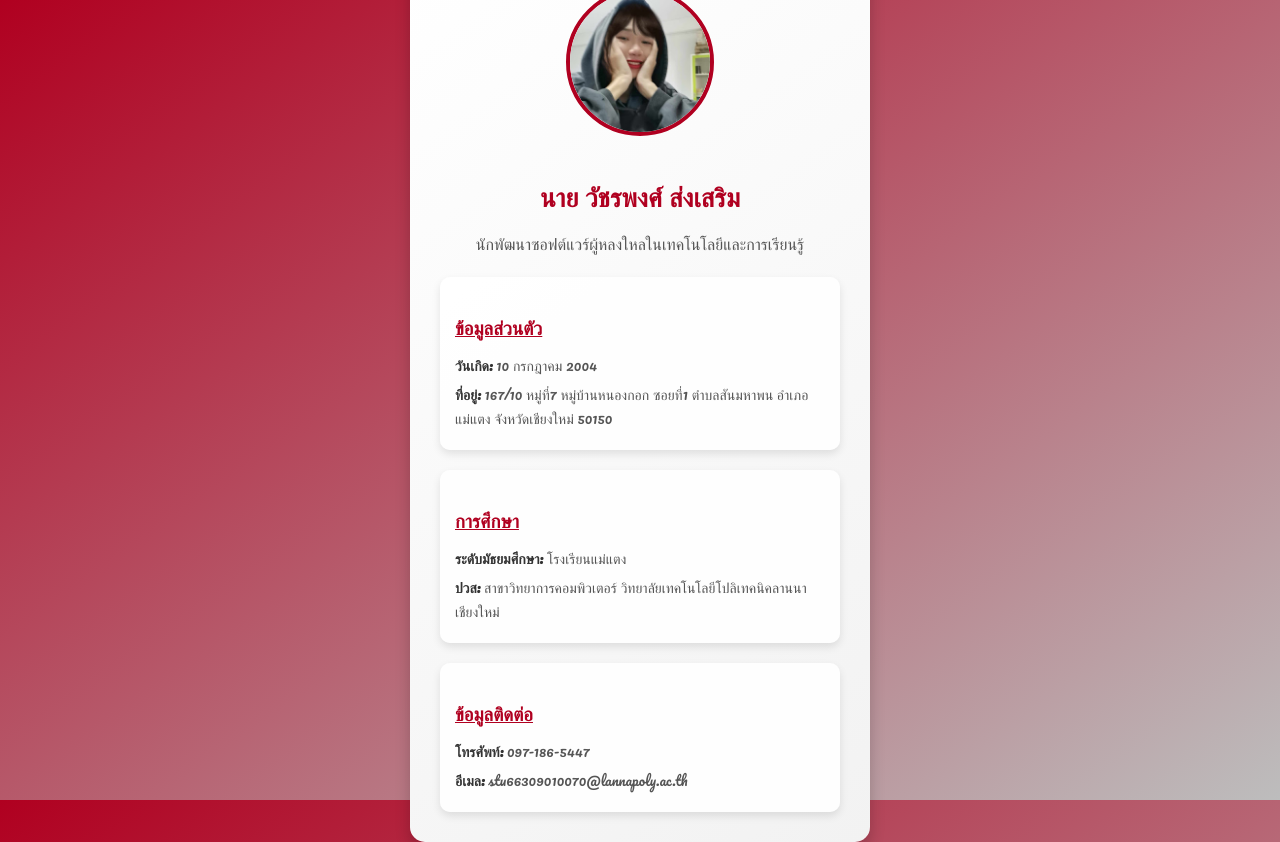
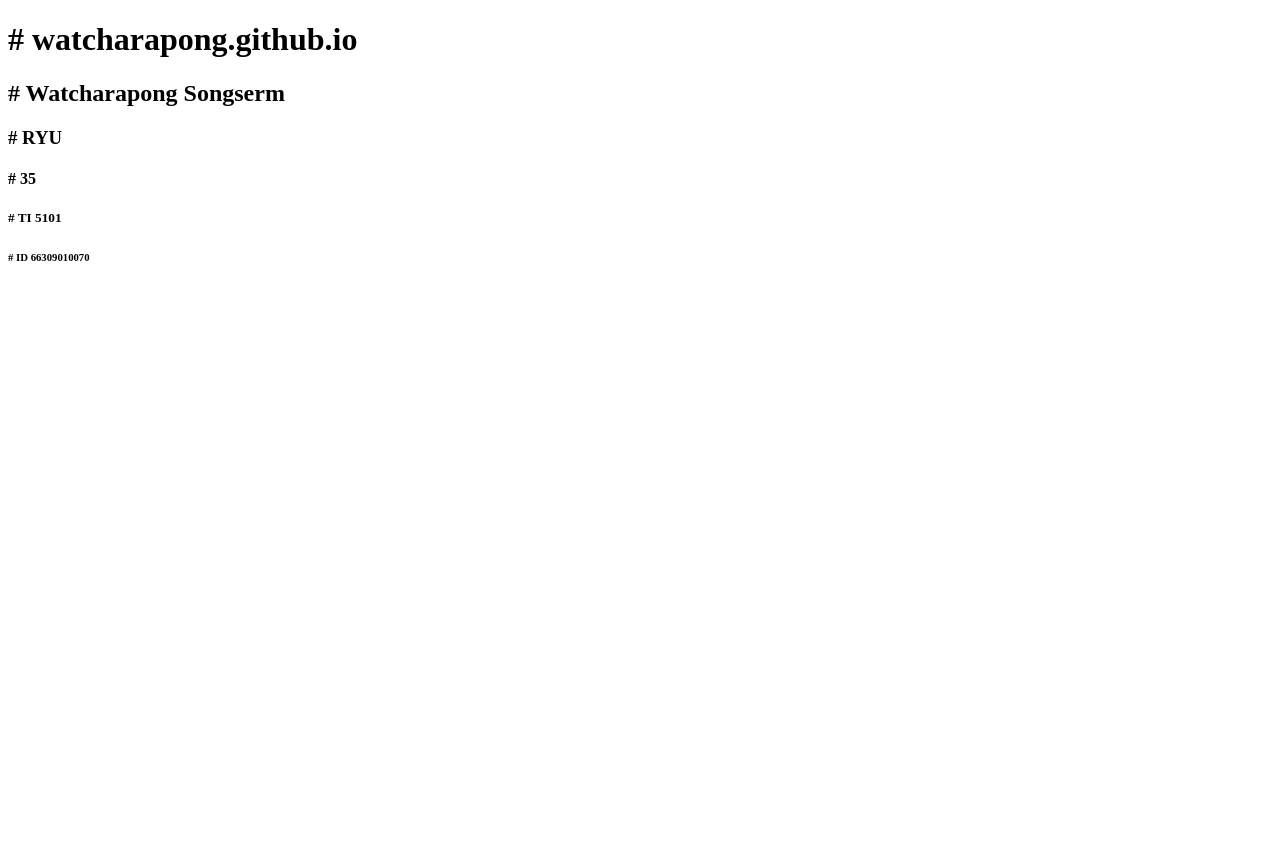
Before and after one commit to Watcharapong2004/watcharapong.github.io, a plain HTML site: page index.html in a window 1280 px wide. After the commit the page ends 800 px from the top, so only its background shows below. Drawn offline with Linux system fonts and the light colour scheme.

Commit message:
Update index.html

```diff
--- a/index.html
+++ b/index.html
@@ -3,95 +3,16 @@
 <head>
     <meta charset="UTF-8">
     <meta name="viewport" content="width=device-width, initial-scale=1.0">
-    <title>Profile Page</title>
-    <link href="https://fonts.googleapis.com/css2?family=Pacifico&display=swap" rel="stylesheet">
-    <style>
-        body {
-            font-family: 'Pacifico', cursive; /* ฟอนต์น่ารัก */
-            background: linear-gradient(145deg, #b00020, #bdbdbd); /* ไล่สีแดงและเงิน */
-            margin: 0;
-            padding: 0;
-            display: flex;
-            justify-content: center;
-            align-items: center;
-            height: 100vh;
-        }
-        .profile-card {
-            background: linear-gradient(145deg, #ffffff, #f2f2f2); /* พื้นหลังการ์ดเงิน */
-            border-radius: 15px;
-            box-shadow: 0 8px 15px rgba(0, 0, 0, 0.2);
-            text-align: center;
-            padding: 30px;
-            max-width: 400px;
-            width: 100%;
-            color: #333;
-        }
-        .profile-card img {
-            width: 140px;
-            height: 140px;
-            border-radius: 50%;
-            object-fit: cover;
-            border: 4px solid #b00020; /* สีแดง */
-            margin-bottom: 20px;
-        }
-        .profile-card h2 {
-            margin: 10px 0;
-            font-size: 26px;
-            color: #b00020; /* สีแดง */
-        }
-        .profile-card p {
-            margin: 5px 0;
-            color: #555; /* เทา */
-            font-size: 16px;
-        }
-        .profile-card .section {
-            margin-top: 20px;
-            text-align: left;
-            padding: 15px;
-            background: rgba(255, 255, 255, 0.9); /* พื้นหลังโปร่งแสง */
-            border-radius: 10px;
-            box-shadow: 0 4px 8px rgba(0, 0, 0, 0.1);
-        }
-        .profile-card .section h3 {
-            color: #b00020; /* สีแดง */
-            text-decoration: underline;
-            margin-bottom: 10px;
-        }
-        .profile-card .section p {
-            margin: 5px 0;
-            font-size: 14px;
-        }
-        .profile-card .section p strong {
-            color: #333; /* สีเงิน */
-        }
-    </style>
+    <title>Document</title>
 </head>
 <body>
-    <div class="profile-card">
-        <img src="13.jpg" alt="Profile Picture">
-        <h2>นาย วัชรพงศ์ ส่งเสริม</h2>
-        <p>นักพัฒนาซอฟต์แวร์ผู้หลงใหลในเทคโนโลยีและการเรียนรู้</p>
+    <h1># watcharapong.github.io</h1>
 
-        <!-- ส่วนข้อมูลส่วนตัว -->
-        <div class="section">
-            <h3>ข้อมูลส่วนตัว</h3>
-            <p><strong>วันเกิด:</strong> 10 กรกฎาคม 2004</p>
-            <p><strong>ที่อยู่:</strong> 167/10 หมู่ที่7 หมู่บ้านหนองกอก ซอยที่1 ตำบลสันมหาพน อำเภอแม่แตง จังหวัดเชียงใหม่ 50150</p>
-        </div>
+    <h2># Watcharapong Songserm</h2>
+    <h3># RYU</h3>
+    <h4># 35</h4>
+    <h5># TI 5101</h5>
+    <h6># ID 66309010070</h6>
 
-        <!-- ส่วนการศึกษา -->
-        <div class="section">
-            <h3>การศึกษา</h3>
-            <p><strong>ระดับมัธยมศึกษา:</strong> โรงเรียนแม่แตง</p>
-            <p><strong>ปวส:</strong> สาขาวิทยาการคอมพิวเตอร์ วิทยาลัยเทคโนโลยีโปลิเทคนิคลานนา เชียงใหม่</p>
-        </div>
-
-        <!-- ส่วนข้อมูลติดต่อ -->
-        <div class="section">
-            <h3>ข้อมูลติดต่อ</h3>
-            <p><strong>โทรศัพท์:</strong> 097-186-5447</p>
-            <p><strong>อีเมล:</strong> stu66309010070@lannapoly.ac.th</p>
-        </div>
-    </div>
 </body>
 </html>
```
